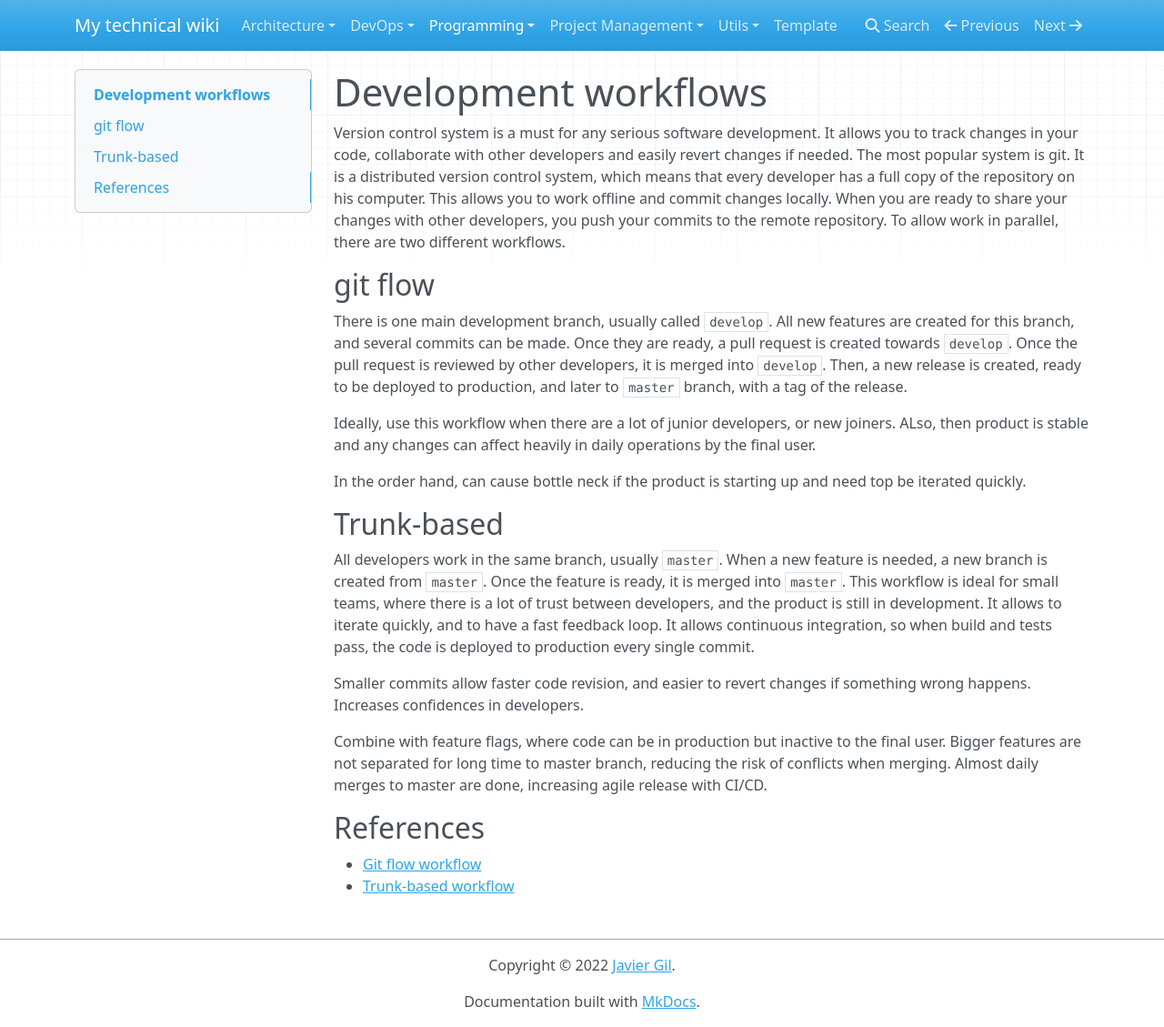
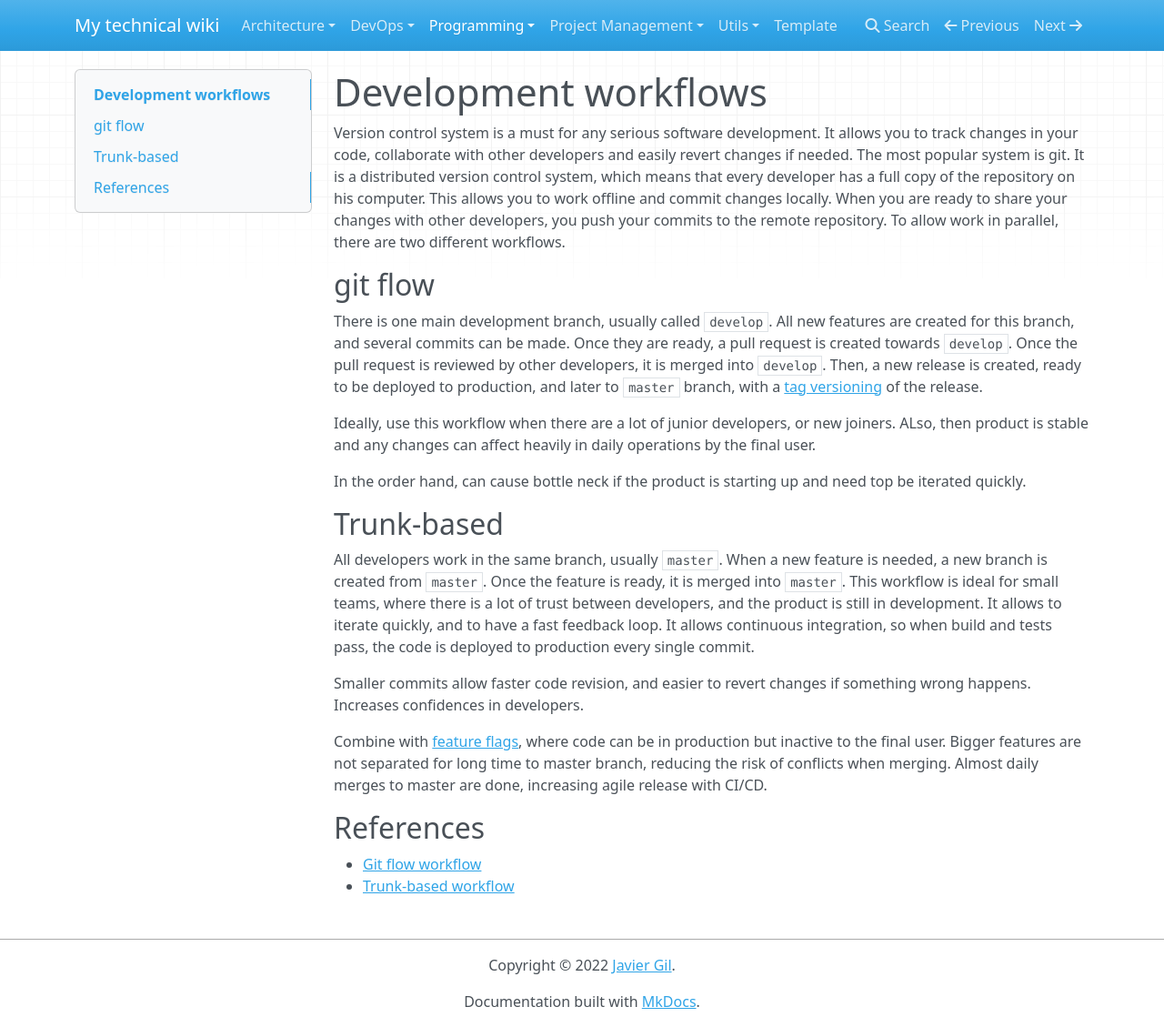
Before and after one commit to McLargo/mkdown-docs, an MkDocs documentation site: the page built from docs/programming/development-workflows.md, in a window 1280 px wide and 1129 px high. Shown: the whole window at 91% size. Built offline with MkDocs 1.6.1, drawn with Linux system fonts in a browser that asks for light colours; nearby versions of some CDN libraries.

Commit message:
Add links

```diff
--- a/docs/programming/development-workflows.md
+++ b/docs/programming/development-workflows.md
@@ -16,7 +16,7 @@ are created for this branch, and several commits can be made. Once they are
 ready, a pull request is created towards `develop`. Once the pull request is
 reviewed by other developers, it is merged into `develop`. Then, a new release
 is created, ready to be deployed to production, and later to `master` branch,
-with a tag of the release.
+with a [tag versioning](../devops/versioning.md) of the release.
 
 Ideally, use this workflow when there are a lot of junior developers, or new
 joiners. ALso, then product is stable and any changes can affect heavily in
@@ -38,7 +38,7 @@ production every single commit.
 Smaller commits allow faster code revision, and easier to revert changes if
 something wrong happens. Increases confidences in developers.
 
-Combine with feature flags, where code can be in production but inactive to the
+Combine with [feature flags](../devops/features-toggles.md), where code can be in production but inactive to the
 final user. Bigger features are not separated for long time to master branch,
 reducing the risk of conflicts when merging. Almost daily merges to master are
 done, increasing agile release with CI/CD.
```
